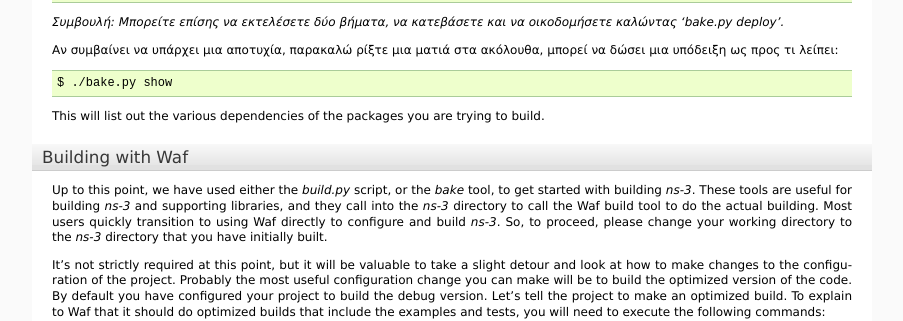
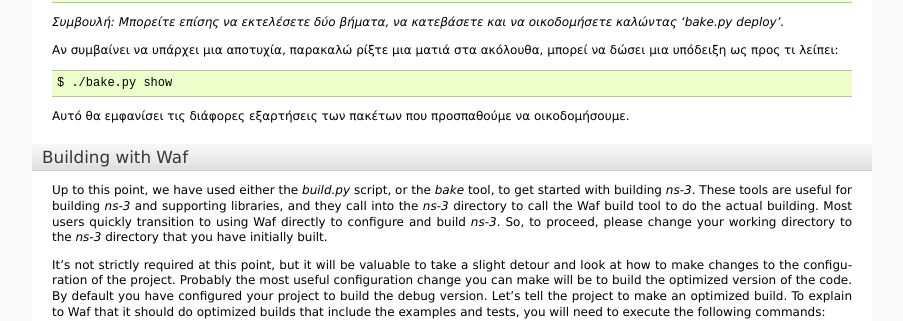
Before and after one commit to maupatras/ns3_teamB, a Sphinx documentation site: the page built from ns-3.22/doc/tutorial-gr/source/getting-started.rst, in a window 1280 px wide and 900 px high, scrolled down 4490 px. Shown: the part 151-472 px from the top of the window, without its empty margins (198-1101 px from the left). Built offline with Sphinx 7.4.7, drawn with Linux system fonts in a browser that asks for light colours; formulas are drawn with MathJax 3.

Commit message:
Update getting-started.rst

```diff
--- a/ns-3.22/doc/tutorial-gr/source/getting-started.rst
+++ b/ns-3.22/doc/tutorial-gr/source/getting-started.rst
@@ -526,8 +526,11 @@
 
   $ ./bake.py show
 
-This will list out the various dependencies of the packages you are
-trying to build.
+..
+	This will list out the various dependencies of the packages you are
+	trying to build.
+
+Αυτό θα εμφανίσει τις διάφορες εξαρτήσεις των πακέτων που προσπαθούμε να οικοδομήσουμε.
 
 Building with Waf
 +++++++++++++++++
```
